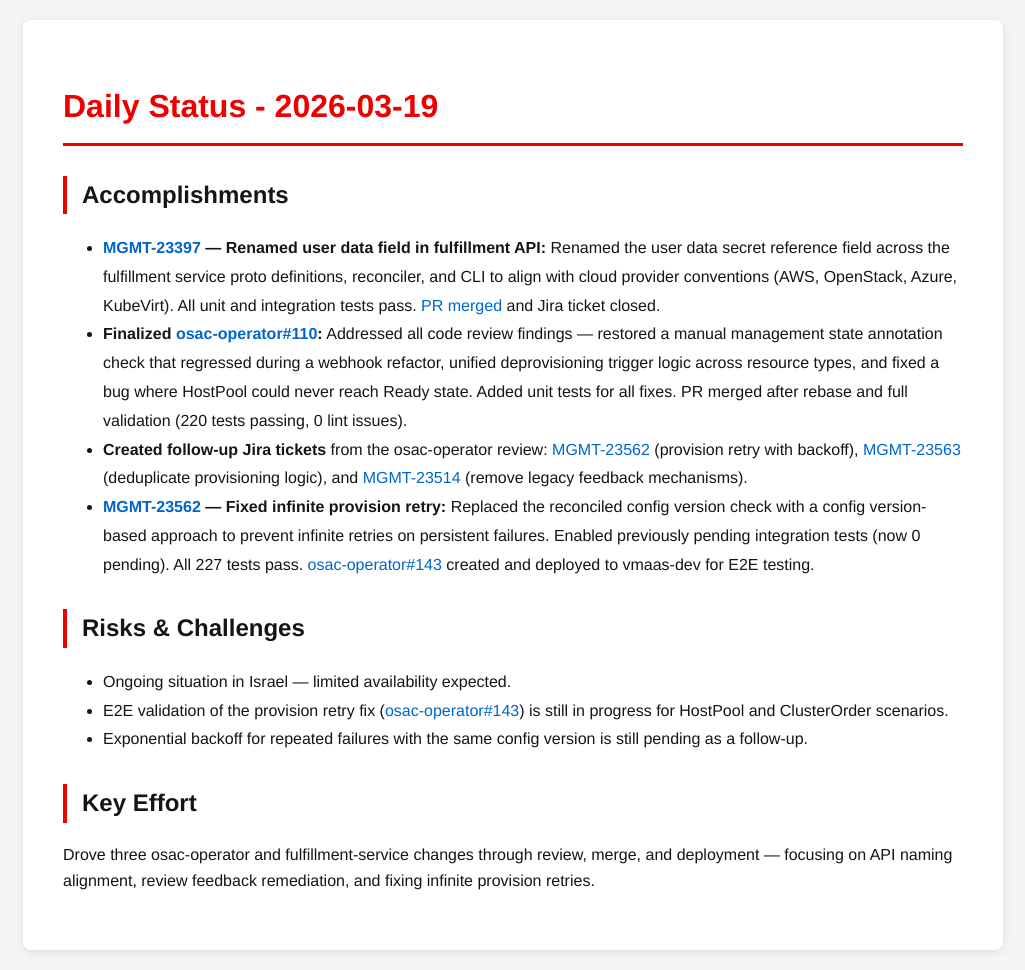
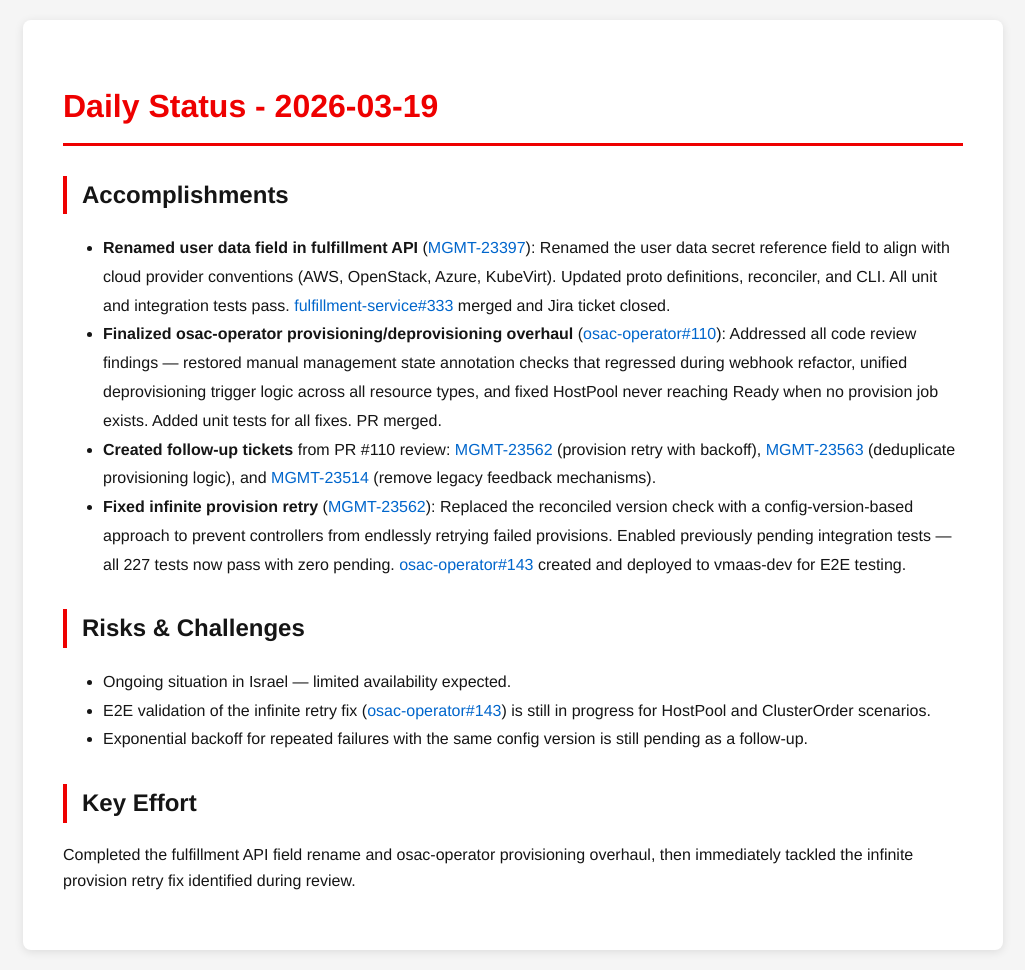
Before and after one commit to tzvatot/daily-status, a Jekyll site: the page built from 2026-03-19.md, in a window 1280 px wide. Shown: the whole page, without its empty margins (127-1152 px from the left). Built offline with Jekyll 4.4.1, drawn with Linux system fonts in a browser that asks for light colours.

Commit message:
Daily status update - 2026-03-19

```diff
--- a/2026-03-19.md
+++ b/2026-03-19.md
@@ -7,15 +7,15 @@
 # Daily Status - 2026-03-19
 
 ## Accomplishments
-- **[MGMT-23397](https://issues.redhat.com/browse/MGMT-23397) — Renamed user data field in fulfillment API:** Renamed the user data secret reference field across the fulfillment service proto definitions, reconciler, and CLI to align with cloud provider conventions (AWS, OpenStack, Azure, KubeVirt). All unit and integration tests pass. [PR merged](https://github.com/osac-project/fulfillment-service/pull/333) and Jira ticket closed.
-- **Finalized [osac-operator#110](https://github.com/osac-project/osac-operator/pull/110):** Addressed all code review findings — restored a manual management state annotation check that regressed during a webhook refactor, unified deprovisioning trigger logic across resource types, and fixed a bug where HostPool could never reach Ready state. Added unit tests for all fixes. PR merged after rebase and full validation (220 tests passing, 0 lint issues).
-- **Created follow-up Jira tickets** from the osac-operator review: [MGMT-23562](https://issues.redhat.com/browse/MGMT-23562) (provision retry with backoff), [MGMT-23563](https://issues.redhat.com/browse/MGMT-23563) (deduplicate provisioning logic), and [MGMT-23514](https://issues.redhat.com/browse/MGMT-23514) (remove legacy feedback mechanisms).
-- **[MGMT-23562](https://issues.redhat.com/browse/MGMT-23562) — Fixed infinite provision retry:** Replaced the reconciled config version check with a config version-based approach to prevent infinite retries on persistent failures. Enabled previously pending integration tests (now 0 pending). All 227 tests pass. [osac-operator#143](https://github.com/osac-project/osac-operator/pull/143) created and deployed to vmaas-dev for E2E testing.
+- **Renamed user data field in fulfillment API** ([MGMT-23397](https://issues.redhat.com/browse/MGMT-23397)): Renamed the user data secret reference field to align with cloud provider conventions (AWS, OpenStack, Azure, KubeVirt). Updated proto definitions, reconciler, and CLI. All unit and integration tests pass. [fulfillment-service#333](https://github.com/osac-project/fulfillment-service/pull/333) merged and Jira ticket closed.
+- **Finalized osac-operator provisioning/deprovisioning overhaul** ([osac-operator#110](https://github.com/osac-project/osac-operator/pull/110)): Addressed all code review findings — restored manual management state annotation checks that regressed during webhook refactor, unified deprovisioning trigger logic across all resource types, and fixed HostPool never reaching Ready when no provision job exists. Added unit tests for all fixes. PR merged.
+- **Created follow-up tickets** from PR #110 review: [MGMT-23562](https://issues.redhat.com/browse/MGMT-23562) (provision retry with backoff), [MGMT-23563](https://issues.redhat.com/browse/MGMT-23563) (deduplicate provisioning logic), and [MGMT-23514](https://issues.redhat.com/browse/MGMT-23514) (remove legacy feedback mechanisms).
+- **Fixed infinite provision retry** ([MGMT-23562](https://issues.redhat.com/browse/MGMT-23562)): Replaced the reconciled version check with a config-version-based approach to prevent controllers from endlessly retrying failed provisions. Enabled previously pending integration tests — all 227 tests now pass with zero pending. [osac-operator#143](https://github.com/osac-project/osac-operator/pull/143) created and deployed to vmaas-dev for E2E testing.
 
 ## Risks & Challenges
 - Ongoing situation in Israel — limited availability expected.
-- E2E validation of the provision retry fix ([osac-operator#143](https://github.com/osac-project/osac-operator/pull/143)) is still in progress for HostPool and ClusterOrder scenarios.
+- E2E validation of the infinite retry fix ([osac-operator#143](https://github.com/osac-project/osac-operator/pull/143)) is still in progress for HostPool and ClusterOrder scenarios.
 - Exponential backoff for repeated failures with the same config version is still pending as a follow-up.
 
 ## Key Effort
-Drove three osac-operator and fulfillment-service changes through review, merge, and deployment — focusing on API naming alignment, review feedback remediation, and fixing infinite provision retries.
+Completed the fulfillment API field rename and osac-operator provisioning overhaul, then immediately tackled the infinite provision retry fix identified during review.
```
